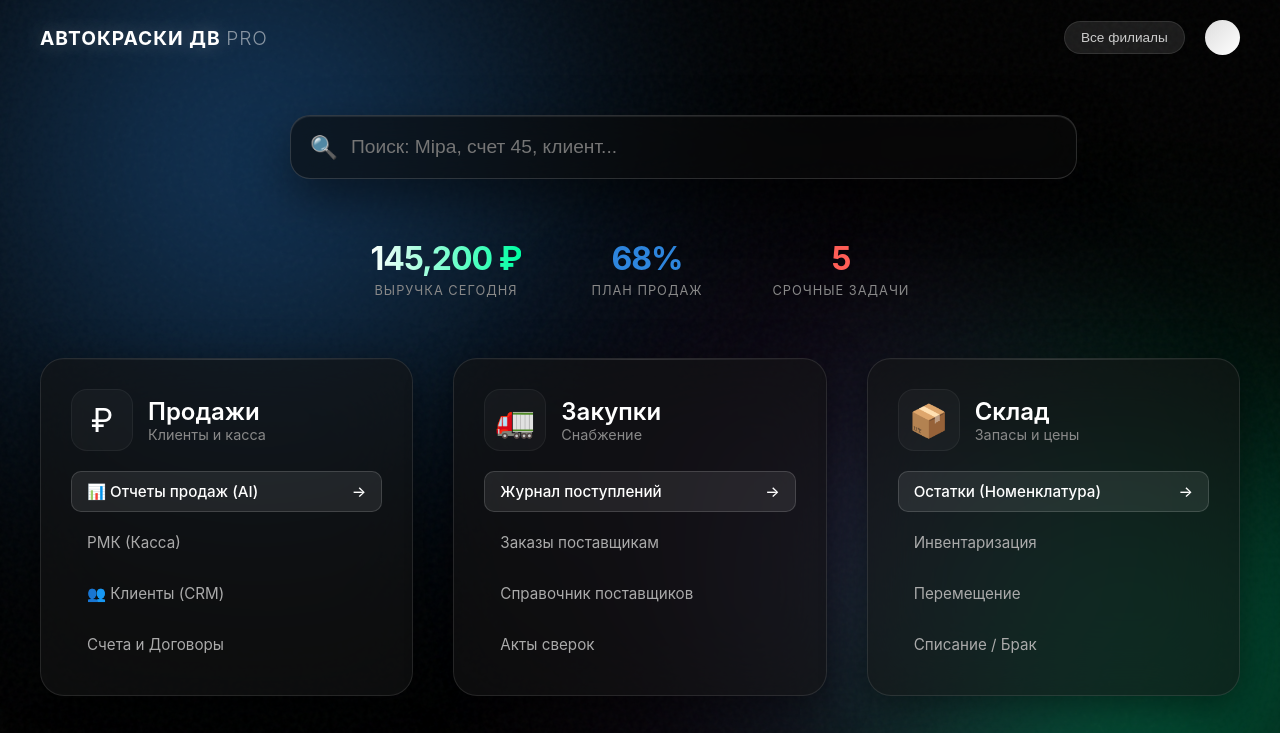
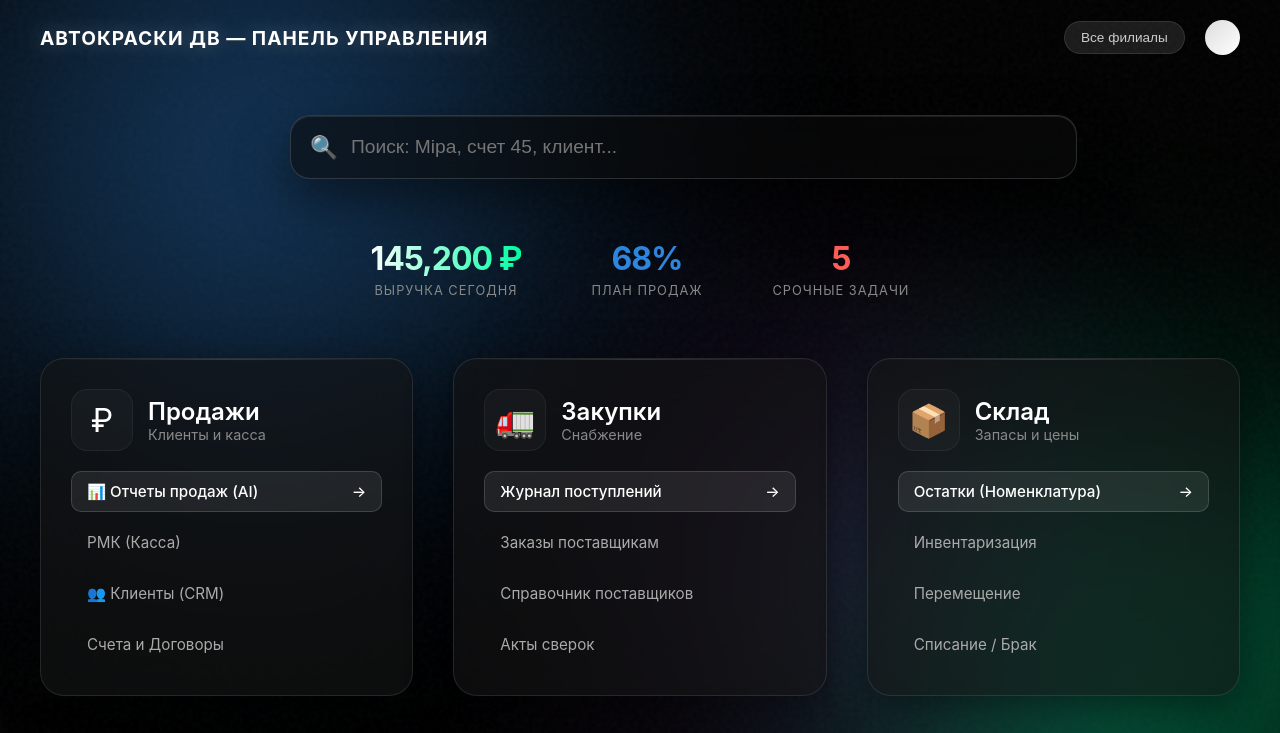
Before and after one commit to rokosolg4-ux/App_AK_DV, a plain HTML site: page frontend/index.html in a window 1280 px wide. Shown: the top 733 px of the page. Drawn offline with Linux system fonts and the light colour scheme.

Commit message:
Исправил текст логотипа на главной

```diff
--- a/frontend/index.html
+++ b/frontend/index.html
@@ -190,7 +190,7 @@
     </div>
 
     <header class="header">
-        <div class="logo">АВТОКРАСКИ ДВ <span style="opacity:0.5; font-weight:300;">PRO</span></div>
+        <div class="logo">АВТОКРАСКИ ДВ — ПАНЕЛЬ УПРАВЛЕНИЯ</div>
 
         <div class="header-right">
             <select class="branch-pill" onchange="updateDashboard()">
```
